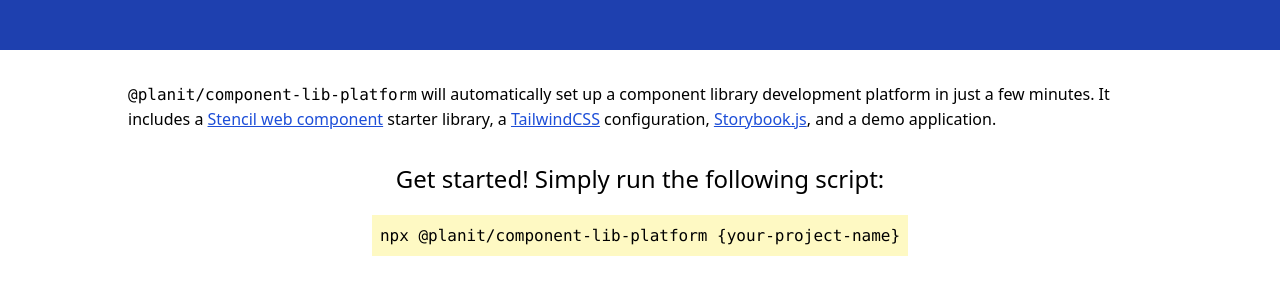
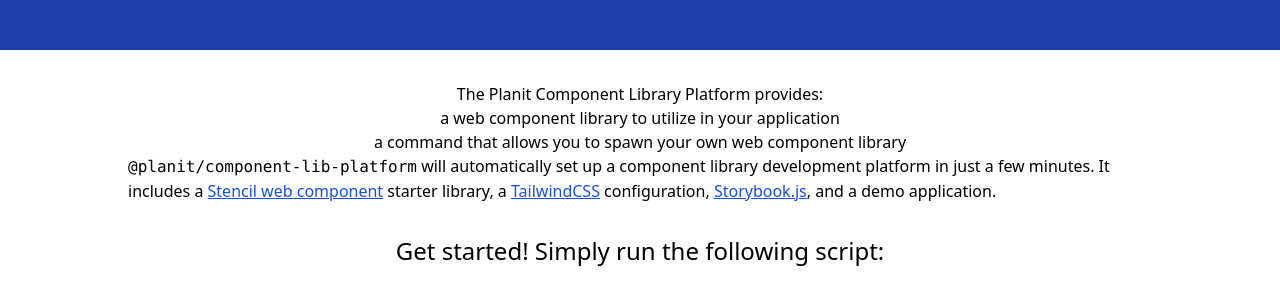
Before and after one commit to planavsky82/component-lib-platform-intro, a plain HTML site: page index.html in a window 1280 px wide. Shown: the part 158-442 px from the top of the page. Drawn offline with nearby package versions, Linux system fonts and the light colour scheme.

Commit message:
Update index.html

```diff
--- a/index.html
+++ b/index.html
@@ -27,6 +27,14 @@
       <section class="">
         <div class="w-full">
           <section class="bg-white w-full flex flex-col justify-center items-center pt-8">
+            <p class="text-left max-w-full md:max-w-5xl mx-4 md:mx-0">
+              The Planit Component Library Platform provides:
+
+              <ol>
+                <li>a web component library to utilize in your application</li>
+                <li>a command that allows you to spawn your own web component library<li>
+              </ol>
+            </p>
             <p class="text-left max-w-full md:max-w-5xl mx-4 md:mx-0">
               <code>@planit/component-lib-platform</code> will automatically set up a component library development platform in just a few minutes.
               It includes a <a href="https://stenciljs.com/docs/introduction" target="_blank" class="text-blue-700 underline">Stencil web component</a> starter library,
```
